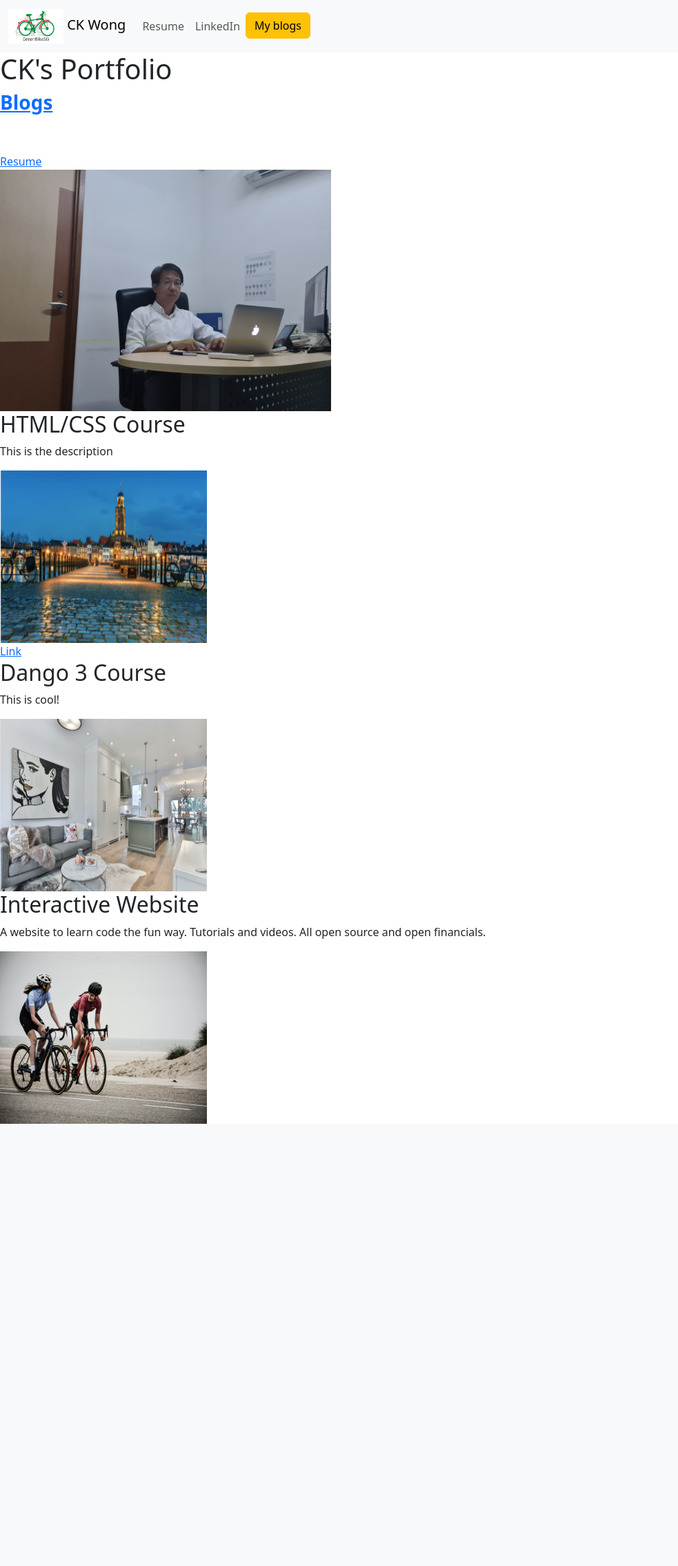
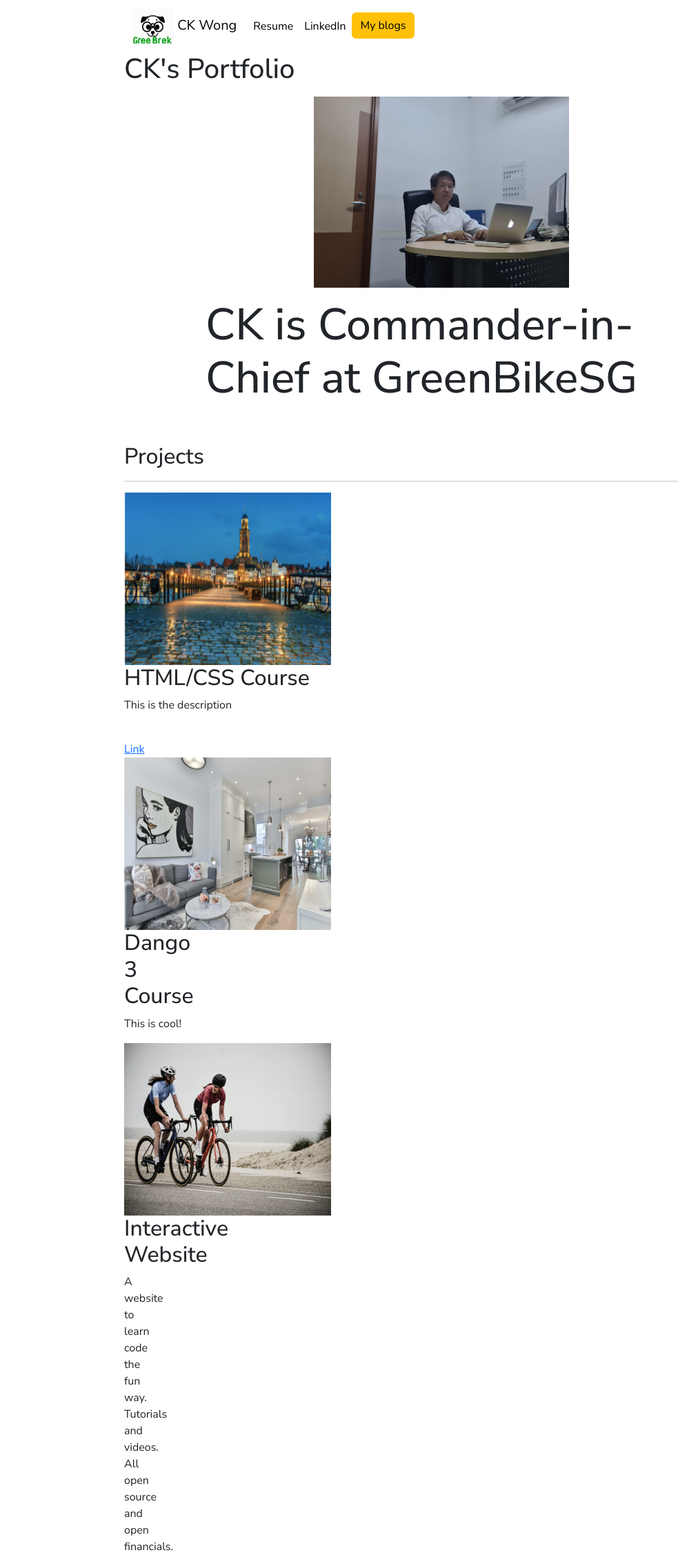
Before and after one commit to AlvinWong7896/portfolio, a Django app: page / in a window 1280 px wide. Shown: the whole page at 69% size, without its empty margins (0-983 px from the left). Before the commit the page ends 1629 px from the top, so only its background shows below. Run offline with Django 4.2, Linux system fonts and the light colour scheme; data comes from the database, SQL or seed files in the repository; both versions use the stored data as it was after the commit.

Commit message:
improved on the UX

```diff
--- a/blog/templates/blog/detail.html
+++ b/blog/templates/blog/detail.html
@@ -3,8 +3,8 @@
 
 {% block content %}
 
-<h1>{{ blog.title }}</h1>
+<div id="blogtitle">{{ blog.title }}</div>
 <h4>--{{ blog.created_on|date:'F jS Y' }}--</h4>
-<p>{{ blog.message|safe }}</p>
+<div id="blogdetail">{{ blog.message|safe }}</div>
 
 {% endblock content %}
--- a/portfolio/static/portfolio/style.css
+++ b/portfolio/static/portfolio/style.css
@@ -0,0 +1,47 @@
+.nav-item .nav-link {
+    color: rgba(0,0,0,1) !important;
+}
+
+.nav-item .nav-link:hover {
+    color: rgba(100,100,100,.5) !important;
+}
+
+body {
+    font-family: 'Nunito Sans';
+    text-align: left;
+    margin-left: 180px;
+    margin-right: 180px;
+}
+
+h3 {
+    text-align: center;
+    margin-bottom: 70px;
+    margin-top: 0;
+}
+
+h4 {
+    font-size: small;
+    margin-top: 0;
+    margin-bottom: 0;
+}
+
+.container{
+    margin-top: 80px;
+    display: inline-block;
+}
+
+#blogtitle {
+    font-size: 6rem;
+    text-align: center;
+}
+
+@media (min-width: 992px) {
+    #hometext {
+        font-size: 4rem;
+        text-align: left;
+    }
+    #blogdetailtitle {
+        font-size: 5rem;
+        text-align: center;
+    }
+}
--- a/portfolio/templates/portfolio/base.html
+++ b/portfolio/templates/portfolio/base.html
@@ -7,18 +7,20 @@
     <title>CK Wong</title>
     <link href="https://cdn.jsdelivr.net/npm/bootstrap@5.3.3/dist/css/bootstrap.min.css" rel="stylesheet" integrity="sha384-QWTKZyjpPEjISv5WaRU9OFeRpok6YctnYmDr5pNlyT2bRjXh0JMhjY6hW+ALEwIH" crossorigin="anonymous">
     <link rel="stylesheet" href="{% static 'portfolio/style.css' %}">
-    <link rel="stylesheet" href="https://fonts.googleapis.com/css?family=Lato&display=swap">
+    <link rel="preconnect" href="https://fonts.googleapis.com">
+    <link rel="preconnect" href="https://fonts.gstatic.com" crossorigin>
+    <link href="https://fonts.googleapis.com/css2?family=Nunito+Sans:ital,opsz,wght@0,6..12,200..1000;1,6..12,200..1000&display=swap" rel="stylesheet">
     <link rel="icon" type="image/png" href="{% static 'portfolio/logo.png' %}">
 
-    <title>CK Wong</title>
+    <title>CK's Portfolio</title>
 
   </head>
   <body>
 
-    <nav class="navbar navbar-expand-lg bg-body-tertiary">
+    <nav class="navbar navbar-expand-lg bg-body-white">
         <div class="container-fluid">
           <a class="navbar-brand" href="{% url 'home' %}">
-            <img src="{% static 'portfolio/logo.png' %}" width="80" height="50" class="d-inline-based">
+            <img src="{% static 'portfolio/logo.png' %}" width="60" height="50" class="d-inline-based">
             <span>CK Wong</span>
           </a>
           <button class="navbar-toggler" type="button" data-bs-toggle="collapse" data-bs-target="#navbarSupportedContent" aria-controls="navbarSupportedContent" aria-expanded="false" aria-label="Toggle navigation">
@@ -27,10 +29,10 @@
           <div class="collapse navbar-collapse" id="navbarSupportedContent">
             <ul class="navbar-nav me-auto mb-2 mb-lg-0">
               <li class="nav-item">
-                <a class="nav-link" aria-current="page" href="{% static 'portfolio/resume.pdf' %}">Resume</a>
+                <a class="nav-link" aria-current="page" href="{% static 'portfolio/resume.pdf' %}" target="_blank">Resume</a>
               </li>
               <li class="nav-item">
-                <a class="nav-link" aria-current="page" href="https://www.linkedin.com/in/alvin-wong7896/?originalSubdomain=sg">LinkedIn</a>
+                <a class="nav-link" aria-current="page" href="https://www.linkedin.com/in/alvin-wong7896/?originalSubdomain=sg" target="_blank">LinkedIn</a>
               </li>
               <li>
                 <a role="button" href="{% url 'blog:all_blogs' %}" class="btn btn-warning">My blogs</a>
--- a/portfolio/templates/portfolio/home.html
+++ b/portfolio/templates/portfolio/home.html
@@ -1,26 +1,38 @@
 {% extends 'portfolio/base.html' %}
+{% load static %}
+
+{% block content %}
 
 
-{% block content %}
-{% load static %}
 <h1>CK's Portfolio</h1>
 
-<h3><b><a href="{% url 'blog:all_blogs' %}">Blogs</a></b></h3>
-<br>
-<br><a href="{% static 'portfolio/resume.pdf' %}">Resume</a>
-<br>
-<img src="{% static 'portfolio/profile_photo.jpg' %}" height="350" width="480">
+<div class="row justify-content-center my-3">
+    <div class="col-5">
+        <img src="{% static 'portfolio/profile_photo.jpg' %}" class="img-fluid">
+    </div>
+</div>
 
+<div class="row justify-content-center mb-3">
+    <div class="col-md-9 text-center">
+        <h1 id="hometext" class="font-weight-bold">CK is Commander-in-Chief at GreenBikeSG</h1>
+    </div>
+</div>
 
+<h2 class="mt-5">Projects</h2>
+<hr>
+<div class="row">
     {% for project in projects %}
+    <div class="col-lg-4" col-md-6>
+        <img src="{{ project.image.url }}" height="250" width="300">
         <h2>{{ project.title }}</h2>
         <p>{{ project.description }}</p>
-    <img src="{{ project.image.url }}" height="250" width="300">
+
 
         {% if project.url %}
         <br>
         <a href="{{ project.url }}">Link</a>
         {% endif %}
     {% endfor %}
-
+    </div>
+</div>
 {% endblock content %}
```
Also changed, not shown: blog/templates/blog/all_blogs.html (+5 -2 lines), db.sqlite3, media/portfolio/images/house-1.png (added), media/portfolio/images/image-6.png (added), portfolio/static/portfolio/logo.png, portfolio/static/portfolio/logo1.png (added). Lines whose indentation alone changed are shown as unchanged.
